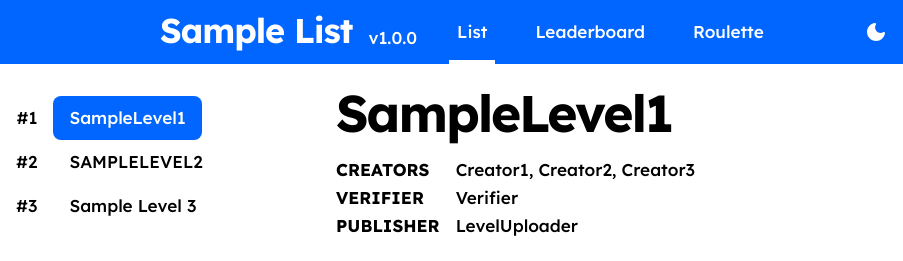
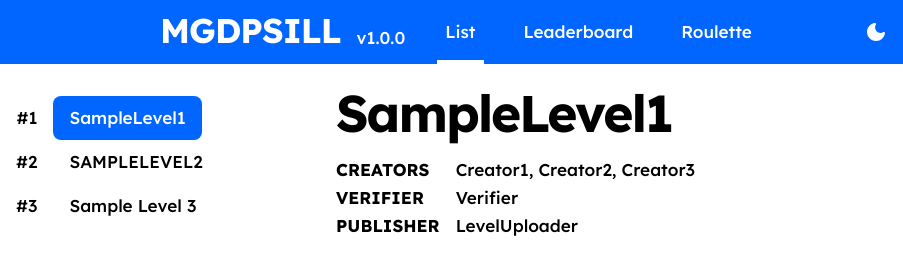
Before and after one commit to Minotaur256/mgdpsill, a plain HTML site: page index.html in a window 1280 px wide. Shown: the top 261 px of the page, 0-903 px from the left. Drawn offline with nearby package versions, Linux system fonts and the light colour scheme.

Commit message:
Update index.html

```diff
--- a/index.html
+++ b/index.html
@@ -3,7 +3,7 @@
     <head>
         <meta charset="UTF-8" />
         <meta name="viewport" content="width=1024" />
-        <title>Your List Name</title>
+        <title>MGDPSILL</title>
 
         <!-- Replace your server icon by uploading an image file named "list_icon.png"-->
         <link rel="icon" href="/list_icon.png" />
@@ -37,7 +37,7 @@
     <body id="app">
         <header :class="{ dark: store.dark }">
             <div class="logo">
-                <h2>Sample List</h2>
+                <h2>MGDPSILL</h2>
                 <p>v1.0.0</p>
             </div>
             <nav class="nav">
```
